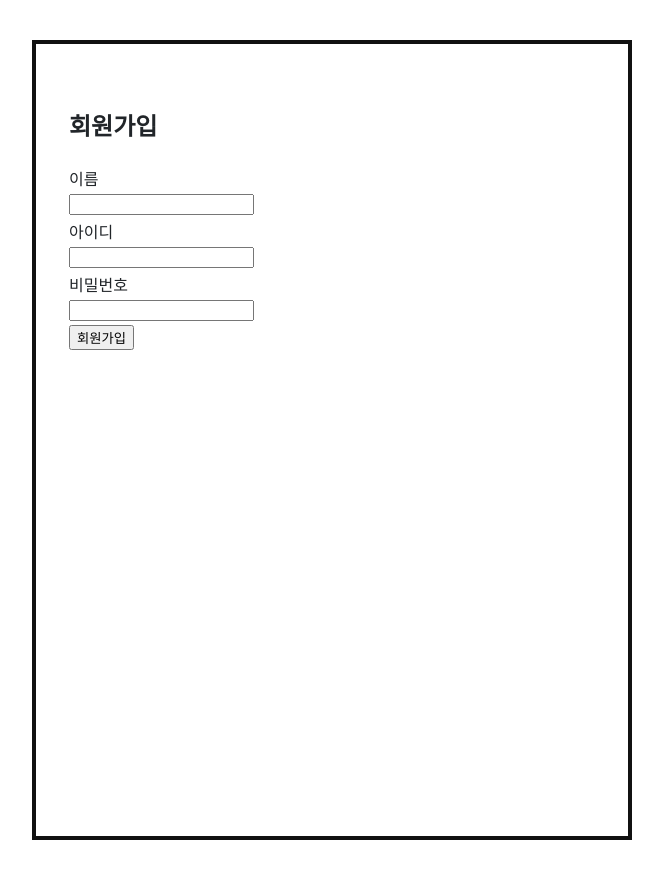
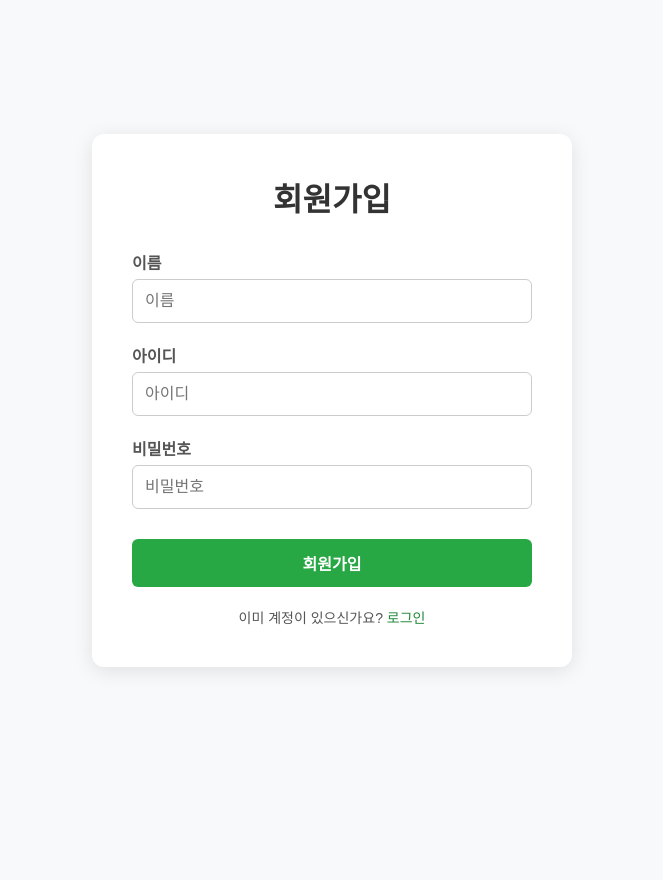
Before and after one commit to kimkimkimbo/jungleWeek00, a Flask app: page /signup in a window 1280 px wide. Shown: the whole page, without its empty margins (308-971 px from the left). After the commit the page ends 671 px from the top, so only its background shows below. Run offline with Flask 3, Linux system fonts and the light colour scheme.

Commit message:
수정 및 병합

```diff
--- a/app.py
+++ b/app.py
@@ -4,7 +4,7 @@
 
 from flask import Flask, render_template, request, redirect, url_for, session, flash
 from pymongo import MongoClient
-from models.user import create_user, get_user_by_object_id, get_user_by_user_id, validate_user_password
+from models.user import create_user, get_user_by_user_id, validate_user_password, get_user_by_object_id
 from flask_cors import CORS
 import os
 from bson import ObjectId
@@ -27,7 +27,7 @@ def home():
     return render_template('mainpage.html', info_list=info_list)
 
 
-
+#-----------------보아
 #회원가입
 @app.route('/signup', methods=['GET', 'POST'])
 def signup():
@@ -64,8 +64,6 @@ def signup():
         return render_template('signup.html')
 
 
-
-
 #로그인
 @app.route('/login', methods=['GET','POST'])
 def login():
@@ -96,13 +94,92 @@ def login():
         return render_template('login.html')
 
 
+#로그아웃
+@app.route('/logout', methods=['GET'])
+def logout():
+    session.pop('user_id', None)
+    session.pop('user_oid', None)
+    return redirect(url_for('home'))
+
+
+# 북마크 페이지 렌더링 (SSR 방식)
+@app.route('/bookmark', methods=['GET'])
+def bookmark():
+    if 'user_id' not in session:
+        return redirect(url_for('login'))
+
+    user = get_user_by_object_id(db, session['user_oid'])
+    bookmark_ids = user.get('bookmarks', [])
+
+    # ObjectId 리스트로 변환 (MongoDB 쿼리용)
+    try:
+        bookmark_object_ids = [ObjectId(bid) if isinstance(bid, str) else bid for bid in bookmark_ids]
+    except Exception as e:
+        print("ObjectId 변환 실패:", e)
+        bookmark_object_ids = []
+
+    posts = list(db.jungle.find({'_id': {'$in': bookmark_object_ids}}))
+
+    # 템플릿에서 사용할 수 있도록 _id를 문자열로 변환
+    for post in posts:
+        post['_id'] = str(post['_id'])
+
+    return render_template('bookmarkpage.html', posts=posts)
+
+
+#사용자 UX 경험을 고려했을 때 AJAX로 구현하는 것이 좋음
+#SSR로 구현 시 -> 즐겨찾기 누를 때마다 페이지 전체 새로고침 , flash()띄우면 북마크 페이지로 리디렉션되어야만 사용자에게 보여짐 -> 당장 나가고 싶은 UX됨....
+@app.route('/add_bookmark', methods=['POST'])
+def add_bookmark():
+
+    # 로그인 되어 있지 않으면 로그인 페이지로 리디렉션
+    if 'user_id' not in session:
+        return jsonify({'result': 'fail', 'msg': '로그인이 필요합니다.'}), 401
+
+    # 클라이언트로부터 post_id를 받아옴
+    post_id = request.form.get('post_id')
+    if not post_id:
+        return jsonify({'result': 'fail', 'msg': 'post_id가 필요합니다.'}), 400
+
+    # post_id를 ObjectId로 변환 (MongoDB용)
+    try:
+        post_oid = ObjectId(post_id)
+    except Exception:
+        return jsonify({'error': '유효하지 않은 post_id입니다.'}), 400
+
+    # 사용자 정보 불러오기
+    user_oid = session['user_oid']
+    user = db.users.find_one({'_id': ObjectId(user_oid)})
+
+
+    # 북마크 필드가 없으면 빈 리스트로 초기화
+    bookmarks = user.get('bookmarks', [])
+
+
+    # 이미 북마크한 게시물인지 확인
+    if post_oid in bookmarks:
+        return jsonify({'error': '이미 북마크한 게시물입니다.'}), 409
+
+
+    # 중복 없이 북마크 추가
+    db.users.update_one(
+        {'_id': ObjectId(user_oid)},
+        {'$addToSet': {'bookmarks': post_oid}}  # 중복 없이 추가
+    )
+
+
+    return jsonify({'message': '북마크 추가됨'})
+
+
+#------------------- 혜린
 
 #게시물
 @app.route('/post', methods=['GET', 'POST'])
 def post_page():
-    user_id = session.get("user_id")
+    # user_id = session.get("user_id")
+    user_oid = session.get("user_oid")
     if request.method == 'POST':
-        if user_id is None:
+        if user_oid is None:
             flash('로그인이 필요합니다.')
             return redirect(url_for('post_page'))
 
@@ -115,13 +192,20 @@ def post_page():
             img_bytes = file.read()
             img_64 = base64.b64encode(img_bytes).decode('utf-8')
 
-        post = {
-            'title': title,
-            'user_id': user_id,
-            'content': content,
-            'address': address,
-            'image': img_64
-        }
+            post = {
+                'title': title,
+                'user_id': user_oid,
+                'content': content,
+                'address': address,
+                'image': img_64
+            }
+        else:
+            post = {
+                'title': title,
+                'user_id': user_oid,
+                'content': content,
+                'address': address
+            }
 
         result = db.jungle.insert_one(post)
         post_id = str(result.inserted_id)
@@ -179,80 +263,7 @@ def delete_post(id):
     return redirect(url_for('home'))
 
 
-
-#로그아웃
-@app.route('/logout', methods=['GET'])
-def logout():
-    session.pop('user_id', None)
-    session.pop('user_oid', None)
-    return redirect(url_for('home'))
-
-
-
-# 북마크 페이지 렌더링 (SSR 방식)
-@app.route('/bookmark', methods=['GET'])
-def bookmark():
-    # 로그인 검증
-    if 'user_id' not in session:
-        return redirect(url_for('login'))
-
-
-    # 사용자 정보 가져오기
-    user = get_user_by_object_id(db, session['user_oid'])
-
-
-    # 북마크한 게시물 ID 리스트
-    bookmark_ids = user.get('bookmarks', [])  # 'bookmarks' 필드명 확인!
-
-    # 북마크한 게시물 전체 조회
-    posts = list(db.posts.find({'_id': {'$in': bookmark_ids}}))
-
-    # 템플릿에 posts 넘겨서 렌더링
-    return render_template('bookmarkpage.html', posts=posts)
-
-
-#사용자 UX 경험을 고려했을 때 AJAX로 구현하는 것이 좋음
-#SSR로 구현 시 -> 즐겨찾기 누를 때마다 페이지 전체 새로고침 , flash()띄우면 북마크 페이지로 리디렉션되어야만 사용자에게 보여짐 -> 당장 나가고 싶은 UX됨....
-@app.route('/add_bookmark', methods=['POST'])
-def add_bookmark():
-
-    # 로그인 되어 있지 않으면 로그인 페이지로 리디렉션
-    if 'user_id' not in session:
-        return jsonify({'result': 'fail', 'msg': '로그인이 필요합니다.'}), 401
-
-    # 클라이언트로부터 post_id를 받아옴
-    post_id = request.form.get('post_id')
-    if not post_id:
-        return jsonify({'result': 'fail', 'msg': 'post_id가 필요합니다.'}), 400
-
-    # post_id를 ObjectId로 변환 (MongoDB용)
-    try:
-        post_oid = ObjectId(post_id)
-    except Exception:
-        return jsonify({'error': '유효하지 않은 post_id입니다.'}), 400
-
-    # 사용자 정보 불러오기
-    user_oid = session['user_oid']
-    user = db.users.find_one({'_id': ObjectId(user_oid)})
-
-
-    # 북마크 필드가 없으면 빈 리스트로 초기화
-    bookmarks = user.get('bookmarks', [])
-
-
-    # 이미 북마크한 게시물인지 확인
-    if post_oid in bookmarks:
-        return jsonify({'error': '이미 북마크한 게시물입니다.'}), 409
-
-
-    # 중복 없이 북마크 추가
-    db.users.update_one(
-        {'_id': ObjectId(user_oid)},
-        {'$addToSet': {'bookmarks': post_oid}}  # 중복 없이 추가
-    )
-    return jsonify({'message': '북마크 추가됨'})
-
-
+#---------------주형
 
 #상세 페이지
 @app.route('/detail/<post_id>')
--- /dev/null
+++ b/static/css/login_signup.css
@@ -0,0 +1,123 @@
+/* 공통 스타일 */
+body {
+    font-family: 'Malgun Gothic', sans-serif;
+    background-color: #f8f9fa;
+    display: flex;
+    justify-content: center;
+    align-items: center;
+    min-height: 100vh;
+    margin: 0;
+}
+
+.container { /* 기존 메인 페이지 컨테이너와 이름 충돌 방지 */
+    display: none; /* 메인 페이지 컨테이너는 숨김 처리 (로그인/회원가입에선 안 보임) */
+}
+
+.login-container,
+.signup-container {
+    background-color: #fff;
+    padding: 40px;
+    border-radius: 12px;
+    box-shadow: 0 4px 20px rgba(0, 0, 0, 0.1);
+    width: 100%;
+    max-width: 400px;
+    text-align: center;
+}
+
+.login-title,
+.signup-title {
+    font-size: 32px;
+    font-weight: bold;
+    margin-bottom: 30px;
+    color: #333;
+}
+
+.login-form .input-group,
+.signup-form .input-group {
+    margin-bottom: 20px;
+    display: flex;
+    flex-direction: column;
+    align-items: flex-start;
+}
+
+.login-form label,
+.signup-form label {
+    margin-bottom: 5px;
+    font-weight: 600;
+    color: #555;
+}
+
+.login-form input,
+.signup-form input {
+    padding: 12px;
+    border: 1px solid #ccc;
+    border-radius: 6px;
+    font-size: 16px;
+    width: 100%;
+    box-sizing: border-box;
+    transition: border-color 0.3s ease;
+}
+
+.login-form input:focus,
+.signup-form input:focus {
+    border-color: #28a745;
+    outline: none;
+}
+
+.button {
+    display: inline-block;
+    padding: 12px 24px;
+    border: none;
+    border-radius: 6px;
+    font-size: 16px;
+    font-weight: bold;
+    cursor: pointer;
+    transition: background-color 0.3s ease;
+    width: 100%;
+    box-sizing: border-box;
+    margin-top: 10px;
+}
+
+/* 로그인 버튼 */
+.btn-login {
+    background-color: #28a745;
+    color: white;
+}
+
+.btn-login:hover {
+    background-color: #218838;
+}
+
+/* 회원가입 버튼 (폼 제출) */
+.btn-signup-submit {
+    background-color: #28a745; /* 파란색 계열 */
+    color: white;
+}
+
+.btn-signup-submit:hover {
+    background-color: #218838;
+}
+
+/* 회원가입 페이지 추가 스타일 */
+.signup-link {
+    margin-top: 20px;
+    font-size: 14px;
+    color: #555;
+    text-align: center;
+}
+
+.signup-link a {
+    color: #218838;
+    text-decoration: none;
+}
+
+.signup-link a:hover {
+    text-decoration: underline;
+}
+
+.error-message {
+    margin-top: 20px;
+    color: red;
+    text-align: center;
+    font-size: 14px;
+}
--- a/templates/signup.html
+++ b/templates/signup.html
@@ -15,40 +15,46 @@ Users
 -->
 <!DOCTYPE html>
 <html lang="ko">
+
 <head>
   <meta charset="UTF-8">
   <meta name="viewport" content="width=device-width, initial-scale=1.0">
-    <link rel="stylesheet" href="{{ url_for('static', filename='style.css') }}">
+  <link rel="stylesheet" href="{{ url_for('static', filename='css/login_signup.css') }}">
 
   <title>회원가입</title>
 </head>
+
 <body>
-  <div class="container">
-    <form action="/signup" method="POST">
-      <table>
-        <tr>
-            <td><h2>회원가입</h2></td>
-        </tr>
+  <div class="signup-container">
+    <div class="signup-title">회원가입</div>
+    <form class="signup-form" action="/signup" method="POST">
+      <div class="input-group">
+        <label for="name">이름</label>
+        <input type="text" id="name" name="name" placeholder="이름">
+      </div>
 
-        <tr><td>이름</td></tr>
-        <tr><td><input type="text" name = "name"class="text"></td></tr>
+      <div class="input-group">
+        <label for="user_id">아이디</label>
+        <input type="text" id="user_id" name="user_id" placeholder="아이디">
+      </div>
 
+      <div class="input-group">
+        <label for="pw">비밀번호</label>
+        <input type="password" id="pw" name="pw" placeholder="비밀번호">
+      </div>
 
-        <tr><td>아이디</td></tr>
-        <tr><td><input type="text" name = "user_id" class="text"></td></tr>
+      <button type="submit" class="button btn-signup-submit">회원가입</button>
 
-        <tr><td>비밀번호</td></tr>
-        <tr><td><input type="password" name = "pw" class="text"></td></tr>
-
-        <tr><td><input type="submit" value="회원가입" class="btn""></td></tr>
-
-        </table>
+      <div class="signup-link">
+        이미 계정이 있으신가요? <a href="{{ url_for('login') }}">로그인</a>
+      </div>
     </form>
     <!-- 오류 메시지 표시 -->
     {% if error %}
-          <div class="error-message" style="color: red;">
+    <div class="error-message">
       {{ error }}
     </div>
     {% endif %}
   </div>
 </body>
+</html>
```
Also changed, not shown: static/css/bookmark.css (added, +58 -0 lines), static/css/mainpage.css (added, +138 -0 lines), static/js/bookmark.js (added, +26 -0 lines), templates/bookmarkpage.html (+33 -12 lines), templates/detail_page.html (+3 -1 lines), templates/login.html (+3 -17 lines), templates/mainpage.html (+5 -26 lines). Lines whose indentation alone changed are shown as unchanged.
